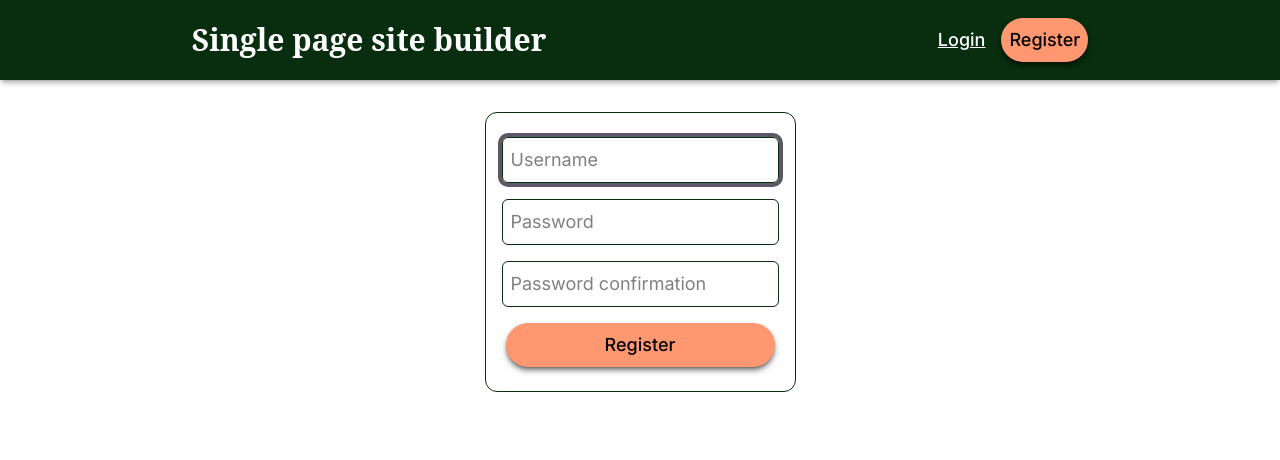
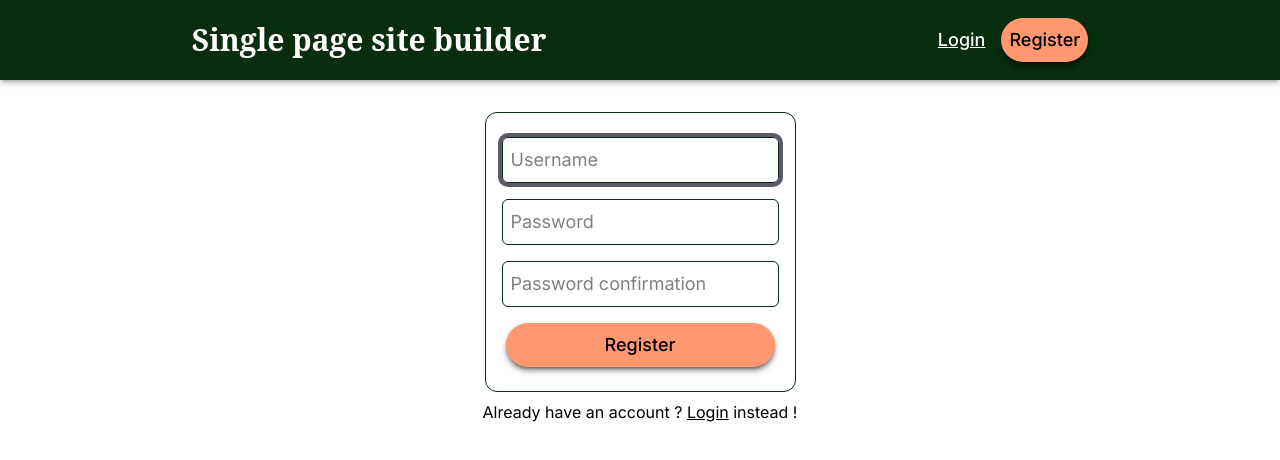
Before and after one commit to Stormax181iq/single-page-site-builder, a React (Vite) app in the folder client/: page /auth/register in a window 1280 px wide. Shown: the top 460 px of the page. Built offline with nearby package versions, Linux system fonts and the light colour scheme; no server answers; a web font is replaced by a local one.

Commit message:
add redirection between login and register pages

```diff
--- a/client/src/components/LoginForm.jsx
+++ b/client/src/components/LoginForm.jsx
@@ -2,6 +2,8 @@ import { useState } from "react";
 import ActionButton from "./ActionButton";
 import useAuth from "../hooks/useAuth";
 import { useNavigate } from "react-router";
+
+import { Link } from "react-router";
 
 export default function LoginForm() {
   const { login } = useAuth();
@@ -19,7 +21,7 @@ export default function LoginForm() {
     }
   }
   return (
-    <div className="mx-[15vh] flex items-center justify-center my-8">
+    <div className="mx-[15vh] flex items-center justify-center my-8 flex-col">
       <form
         autoFocus
         onSubmit={(e) => {
@@ -45,6 +47,13 @@ export default function LoginForm() {
           Login
         </ActionButton>
       </form>
+      <p className="mt-2">
+        No account ?{" "}
+        <Link className="underline hover:text-secondary" to="/auth/register">
+          Register
+        </Link>{" "}
+        instead !
+      </p>
     </div>
   );
 }
--- a/client/src/components/RegisterForm.jsx
+++ b/client/src/components/RegisterForm.jsx
@@ -1,7 +1,7 @@
 import { useState } from "react";
 import ActionButton from "./ActionButton";
 import useAuth from "../hooks/useAuth";
-import { useNavigate } from "react-router";
+import { Link, useNavigate } from "react-router";
 
 export default function LoginForm() {
   const { register } = useAuth();
@@ -20,7 +20,7 @@ export default function LoginForm() {
     }
   }
   return (
-    <div className="mx-[15vh] flex items-center  justify-center my-8">
+    <div className="mx-[15vh] flex items-center justify-center my-8 flex-col">
       <form
         onSubmit={(e) => {
           handleSubmit(e);
@@ -53,6 +53,13 @@ export default function LoginForm() {
           Register
         </ActionButton>
       </form>
+      <p className="mt-2">
+        Already have an account ?{" "}
+        <Link className="underline hover:text-secondary" to="/auth/login">
+          Login
+        </Link>{" "}
+        instead !
+      </p>
     </div>
   );
 }
```
